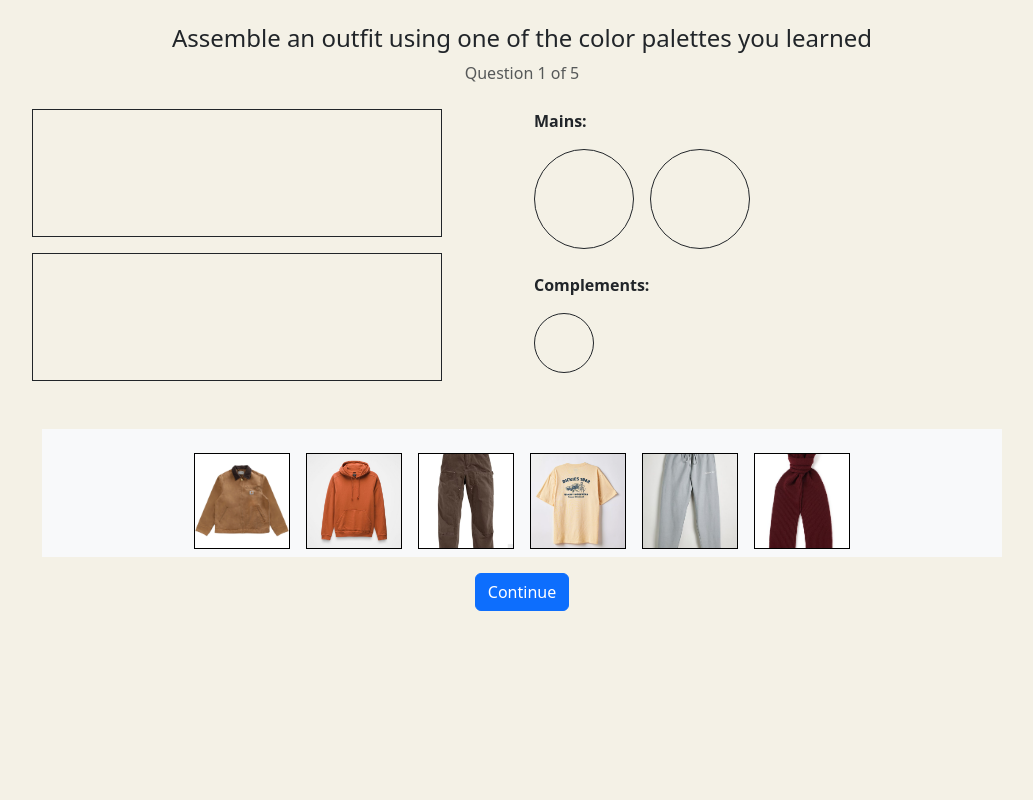
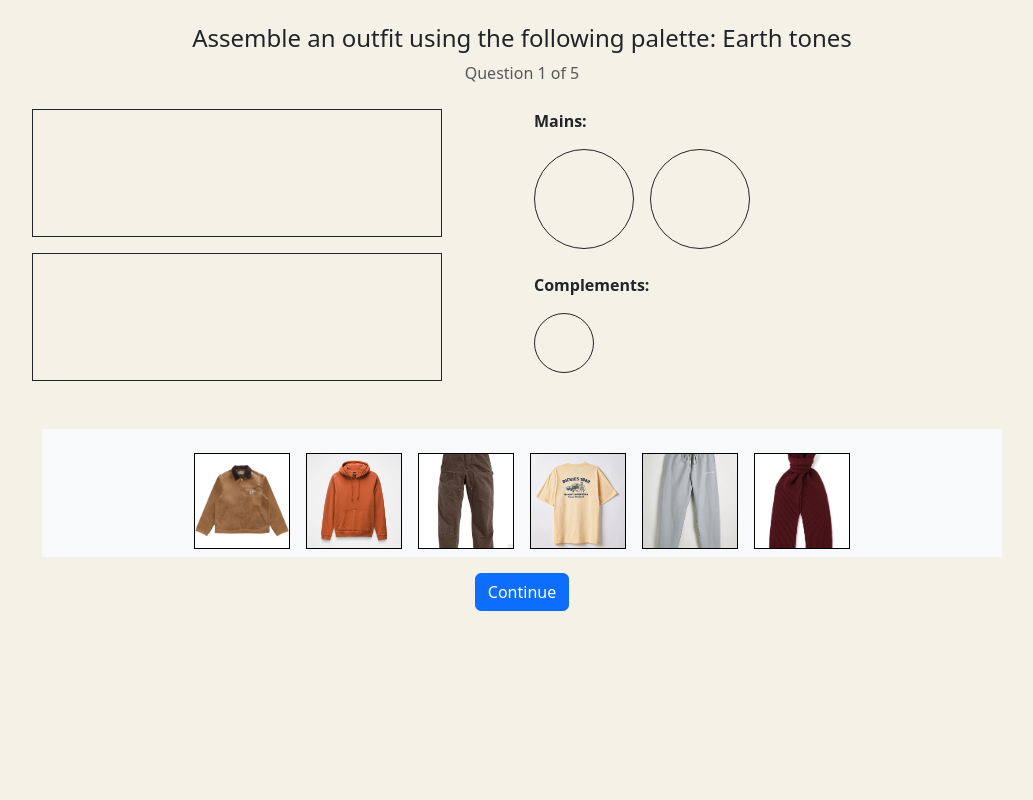
Before and after one commit to ilazhang/colorama, a Flask app: page /quiz in a window 1280 px wide. Shown: the part 59-859 px from the top of the page, without its empty margins (118-1151 px from the left). Run offline with Flask 3, Linux system fonts and the light colour scheme; some libraries are stand-ins or nearby versions.

Commit message:
Changed quiz prompts

```diff
--- a/server.py
+++ b/server.py
@@ -32,7 +32,7 @@ quiz_qs = [
         "complements": 1,
         "expected_mains": {8, 3},  # Brown Pants, Tan Jacket
         "expected_complements": {7},  # Terracotta Hoodie
-        "description": "Earth tones palette",
+        "description": "Earth tones",
         "available_items": [3, 7, 8, 9, 10, 13]  # Limited selection of items for this question
     },
     {
@@ -41,7 +41,7 @@ quiz_qs = [
         "complements": 1,
         "expected_mains": {1, 5},  # Blue Shirt, White Pants
         "expected_complements": {6},  # Yellow Shirt
-        "description": "Cool blues palette",
+        "description": "Cool blues with a pop of color",
         "available_items": [1, 4, 5, 6, 11, 14]  # Limited selection of items for this question
     },
     {
@@ -235,6 +235,7 @@ def quiz(question_id=None):
     return render_template(
         "quiz.html",
         question=question_with_items,
+        description=question_with_items['description'],
         current=session.get('current_question', 1),
         total=session.get('total_questions', len(quiz_qs))
     )
--- a/templates/quiz.html
+++ b/templates/quiz.html
@@ -5,7 +5,7 @@
 <script src="/static/quiz.js"></script>
 <div class="p-4 default-bg">
   <div class="text-center mb-4">
-    <h4>Assemble an outfit using one of the color palettes you learned</h4>
+    <h4>Assemble an outfit using the following palette: {{ description }}</h4>
     <p class="text-muted">Question {{ current }} of {{ total }}</p>
   </div>
 
```
